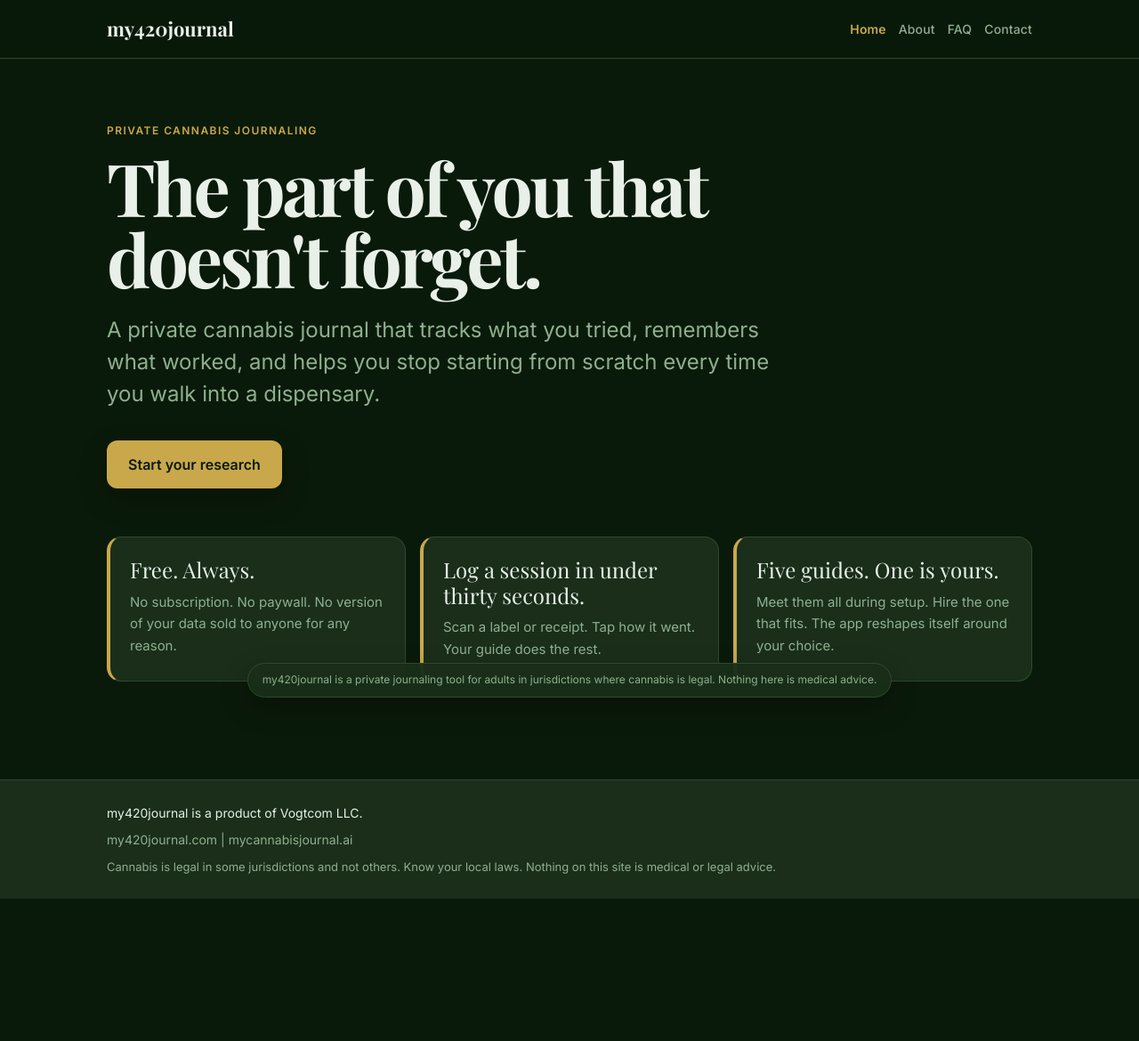
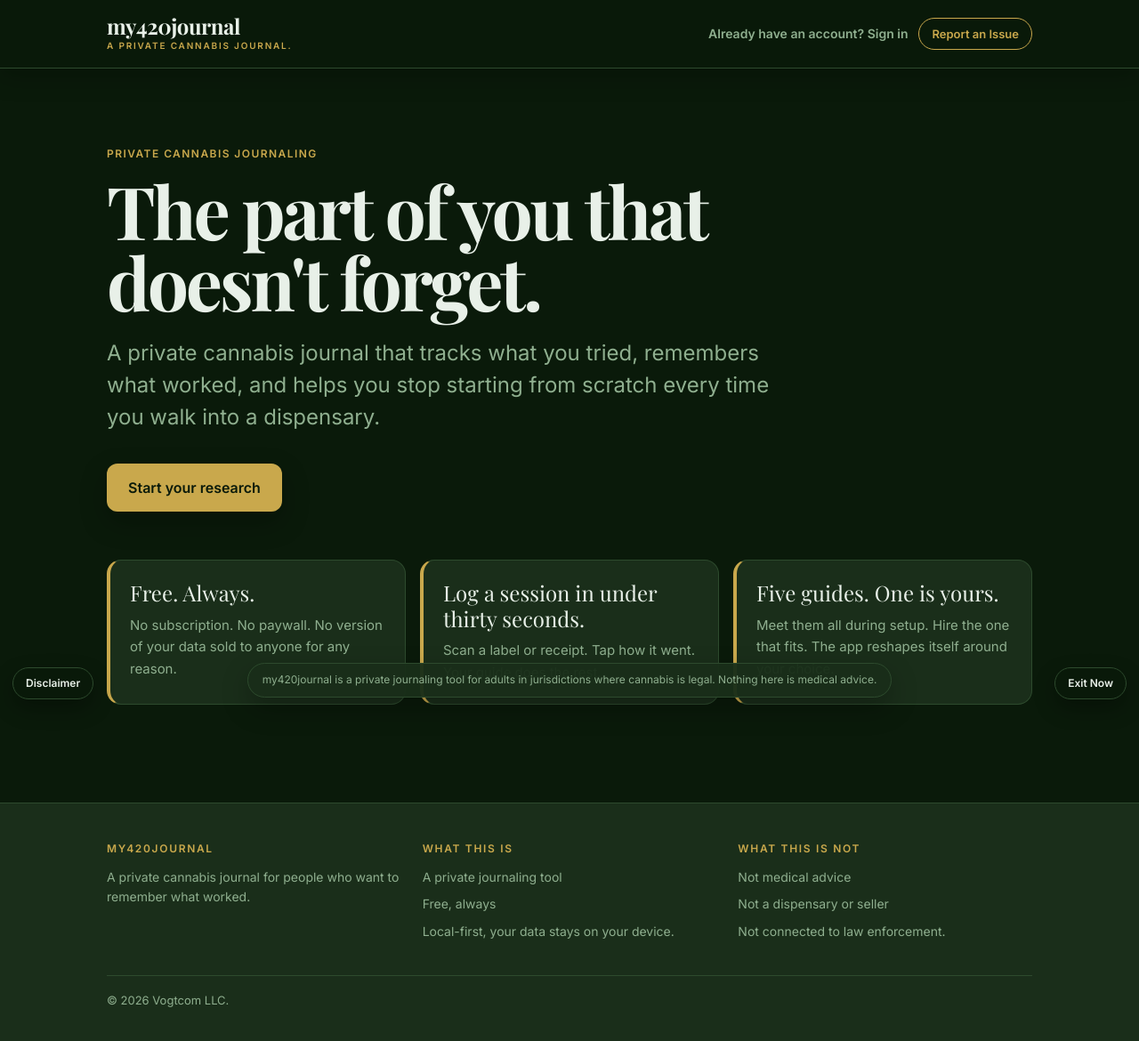
Before and after one commit to casevoiceai/my420journal-app, a React (Vite) app: page / in a window 1280 px wide. Shown: the top 1170 px of the page at 89% size. Before the commit the page ends 1010 px from the top, so only its background shows below. Built offline with nearby package versions, Linux system fonts and the light colour scheme.

Commit message:
Build marketing layout structure

```diff
--- a/src/marketing/MarketingLayout.jsx
+++ b/src/marketing/MarketingLayout.jsx
@@ -1,15 +1,15 @@
-import { Link, useLocation } from 'react-router-dom'
+import { useState } from 'react'
+import { Link } from 'react-router-dom'
 import { marketingFonts, marketingPage, marketingPalette as S } from './marketingStyles'
 
-const navItems = [
-  { label: 'Home', path: '/' },
-  { label: 'About', path: '/about' },
-  { label: 'FAQ', path: '/faq' },
-  { label: 'Contact', path: '/contact' },
-]
+const disclaimerText = 'my420journal is a private journaling tool for adults in jurisdictions where cannabis is legal. It does not sell cannabis, provide medical advice, or connect you to any dispensary for purchase. Your entries stay on your device unless you choose to share anonymized signals through the opt-in Shared Signals feature.'
 
 export default function MarketingLayout({ children }) {
-  const location = useLocation()
+  const [showDisclaimer, setShowDisclaimer] = useState(false)
+
+  function exitNow() {
+    window.location.assign('https://www.google.com')
+  }
 
   return (
     <div style={{
@@ -22,104 +22,286 @@ export default function MarketingLayout({ children }) {
     }}>
       <header style={{
         borderBottom: `1px solid ${S.border}`,
-        backgroundColor: 'rgba(10,26,10,0.96)',
-        position: 'sticky',
+        backgroundColor: 'rgba(10,26,10,0.98)',
+        position: 'fixed',
         top: 0,
-        zIndex: 20,
+        left: 0,
+        right: 0,
+        zIndex: 70,
+        boxShadow: '0 10px 28px rgba(0,0,0,0.22)',
       }}>
         <div style={{
           maxWidth: marketingPage.maxWidth,
           margin: '0 auto',
-          padding: '16px 20px',
+          minHeight: '76px',
+          padding: '12px 20px',
           display: 'flex',
           alignItems: 'center',
           justifyContent: 'space-between',
           gap: '16px',
           boxSizing: 'border-box',
+          flexWrap: 'wrap',
         }}>
           <Link
             to="/"
             style={{
-              fontFamily: marketingFonts.playfair,
-              fontSize: '22px',
-              fontWeight: 700,
+              display: 'inline-flex',
+              flexDirection: 'column',
+              gap: '3px',
               color: S.textPrimary,
               textDecoration: 'none',
-              whiteSpace: 'nowrap',
+              minWidth: '190px',
             }}
           >
+            <span style={{
+              fontFamily: marketingFonts.playfair,
+              fontSize: '24px',
+              lineHeight: 1,
+              fontWeight: 700,
+              letterSpacing: '-0.02em',
+            }}>
               my420journal
+            </span>
+            <span style={{
+              color: S.gold,
+              fontFamily: marketingFonts.inter,
+              fontSize: '10px',
+              fontWeight: 800,
+              letterSpacing: '0.18em',
+              textTransform: 'uppercase',
+            }}>
+              A PRIVATE CANNABIS JOURNAL.
+            </span>
           </Link>
 
           <nav style={{
             display: 'flex',
             alignItems: 'center',
             justifyContent: 'flex-end',
-            gap: '14px',
+            gap: '12px',
             flexWrap: 'wrap',
           }}>
-            {navItems.map((item) => {
-              const active = location.pathname === item.path
-              return (
             <Link
-                  key={item.path}
-                  to={item.path}
+              to="/app"
               style={{
-                    color: active ? S.gold : S.textSecondary,
+                color: S.textSecondary,
                 textDecoration: 'none',
                 fontSize: '14px',
-                    fontWeight: active ? 700 : 500,
-                    letterSpacing: '0.01em',
+                fontWeight: 600,
+                lineHeight: 1.2,
               }}
             >
-                  {item.label}
+              Already have an account? Sign in
             </Link>
-              )
-            })}
+            <a
+              href="/#contact"
+              style={{
+                minHeight: '36px',
+                display: 'inline-flex',
+                alignItems: 'center',
+                justifyContent: 'center',
+                padding: '0 14px',
+                border: `1px solid ${S.gold}`,
+                borderRadius: '9999px',
+                color: S.gold,
+                textDecoration: 'none',
+                fontSize: '13px',
+                fontWeight: 800,
+                lineHeight: 1,
+              }}
+            >
+              Report an Issue
+            </a>
           </nav>
         </div>
       </header>
 
-      <main style={{ flex: 1 }}>
+      <main style={{ flex: 1, paddingTop: '92px' }}>
         {children}
       </main>
 
       <footer style={{
         borderTop: `1px solid ${S.border}`,
         backgroundColor: S.surface,
+        paddingBottom: '70px',
       }}>
         <div style={{
           maxWidth: marketingPage.maxWidth,
           margin: '0 auto',
-          padding: '26px 20px',
+          padding: '42px 20px 30px',
           boxSizing: 'border-box',
         }}>
+          <div style={{
+            display: 'grid',
+            gridTemplateColumns: 'repeat(auto-fit, minmax(220px, 1fr))',
+            gap: '24px',
+          }}>
+            <FooterColumn
+              heading="MY420JOURNAL"
+              lines={['A private cannabis journal for people who want to remember what worked.']}
+            />
+            <FooterColumn
+              heading="WHAT THIS IS"
+              lines={['A private journaling tool', 'Free, always', 'Local-first, your data stays on your device.']}
+            />
+            <FooterColumn
+              heading="WHAT THIS IS NOT"
+              lines={['Not medical advice', 'Not a dispensary or seller', 'Not connected to law enforcement.']}
+            />
+          </div>
           <p style={{
-            margin: '0 0 8px 0',
-            fontSize: '14px',
-            lineHeight: 1.6,
-            color: S.textPrimary,
+            margin: '30px 0 0 0',
+            paddingTop: '18px',
+            borderTop: `1px solid ${S.border}`,
+            color: S.textSecondary,
+            fontSize: '13px',
+            lineHeight: 1.5,
           }}>
-            my420journal is a product of Vogtcom LLC.
-          </p>
-          <p style={{
-            margin: '0 0 8px 0',
-            fontSize: '14px',
-            lineHeight: 1.6,
-            color: S.textSecondary,
-          }}>
-            my420journal.com | mycannabisjournal.ai
-          </p>
-          <p style={{
-            margin: 0,
-            fontSize: '13px',
-            lineHeight: 1.6,
-            color: S.textSecondary,
-          }}>
-            Cannabis is legal in some jurisdictions and not others. Know your local laws. Nothing on this site is medical or legal advice.
+            © 2026 Vogtcom LLC.
           </p>
         </div>
       </footer>
+
+      <div style={{
+        position: 'fixed',
+        left: '14px',
+        bottom: '14px',
+        zIndex: 85,
+      }}>
+        <button
+          type="button"
+          onClick={() => setShowDisclaimer(true)}
+          style={cornerButtonStyle}
+        >
+          Disclaimer
+        </button>
+      </div>
+
+      <div style={{
+        position: 'fixed',
+        right: '14px',
+        bottom: '14px',
+        zIndex: 85,
+      }}>
+        <button
+          type="button"
+          onClick={exitNow}
+          style={cornerButtonStyle}
+        >
+          Exit Now
+        </button>
+      </div>
+
+      {showDisclaimer && (
+        <div style={{
+          position: 'fixed',
+          inset: 0,
+          zIndex: 100,
+          backgroundColor: 'rgba(0,0,0,0.68)',
+          display: 'flex',
+          alignItems: 'center',
+          justifyContent: 'center',
+          padding: '20px',
+          boxSizing: 'border-box',
+        }}>
+          <div
+            role="dialog"
+            aria-modal="true"
+            aria-label="Disclaimer"
+            style={{
+              width: '100%',
+              maxWidth: '560px',
+              backgroundColor: S.surface,
+              border: `1px solid ${S.border}`,
+              borderRadius: marketingPage.radius,
+              padding: '24px',
+              boxSizing: 'border-box',
+              boxShadow: '0 24px 70px rgba(0,0,0,0.44)',
+            }}
+          >
+            <h2 style={{
+              margin: '0 0 12px 0',
+              color: S.textPrimary,
+              fontFamily: marketingFonts.playfair,
+              fontSize: '30px',
+              lineHeight: 1.1,
+            }}>
+              Disclaimer
+            </h2>
+            <p style={{
+              margin: '0 0 20px 0',
+              color: S.textSecondary,
+              fontSize: '16px',
+              lineHeight: 1.7,
+            }}>
+              {disclaimerText}
+            </p>
+            <button
+              type="button"
+              onClick={() => setShowDisclaimer(false)}
+              style={{
+                minHeight: '42px',
+                padding: '0 18px',
+                border: `1px solid ${S.gold}`,
+                borderRadius: '9999px',
+                backgroundColor: 'transparent',
+                color: S.gold,
+                fontFamily: marketingFonts.inter,
+                fontSize: '14px',
+                fontWeight: 800,
+                cursor: 'pointer',
+              }}
+            >
+              Close
+            </button>
+          </div>
+        </div>
+      )}
     </div>
   )
 }
+
+function FooterColumn({ heading, lines }) {
+  return (
+    <section>
+      <h2 style={{
+        margin: '0 0 12px 0',
+        color: S.gold,
+        fontFamily: marketingFonts.inter,
+        fontSize: '12px',
+        fontWeight: 800,
+        letterSpacing: '0.14em',
+        textTransform: 'uppercase',
+      }}>
+        {heading}
+      </h2>
+      {lines.map((line) => (
+        <p
+          key={line}
+          style={{
+            margin: '0 0 8px 0',
+            color: S.textSecondary,
+            fontSize: '14px',
+            lineHeight: 1.6,
+          }}
+        >
+          {line}
+        </p>
+      ))}
+    </section>
+  )
+}
+
+const cornerButtonStyle = {
+  minHeight: '36px',
+  padding: '0 14px',
+  border: `1px solid ${S.border}`,
+  borderRadius: '9999px',
+  backgroundColor: 'rgba(10,26,10,0.96)',
+  color: S.textPrimary,
+  fontFamily: marketingFonts.inter,
+  fontSize: '12px',
+  fontWeight: 800,
+  cursor: 'pointer',
+  boxShadow: '0 10px 24px rgba(0,0,0,0.32)',
+}
```
Lines whose indentation alone changed are shown as unchanged.
